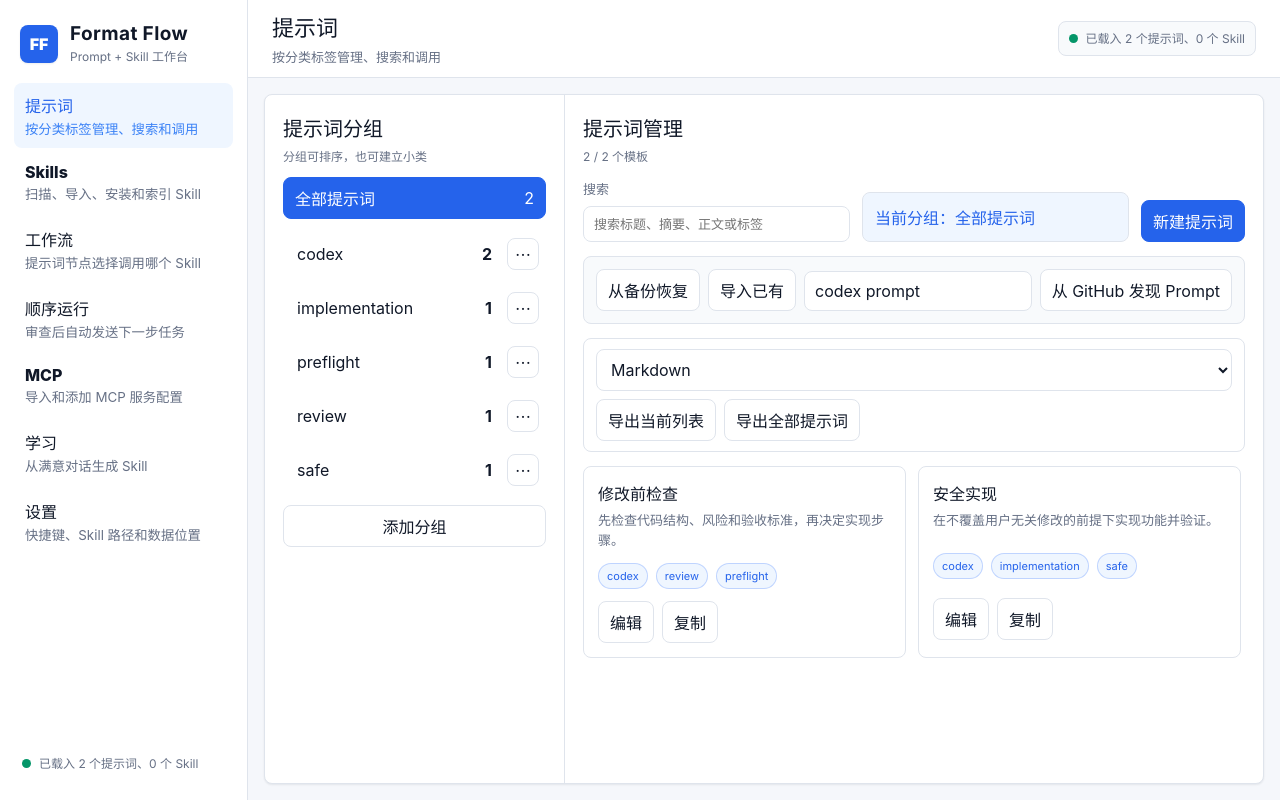
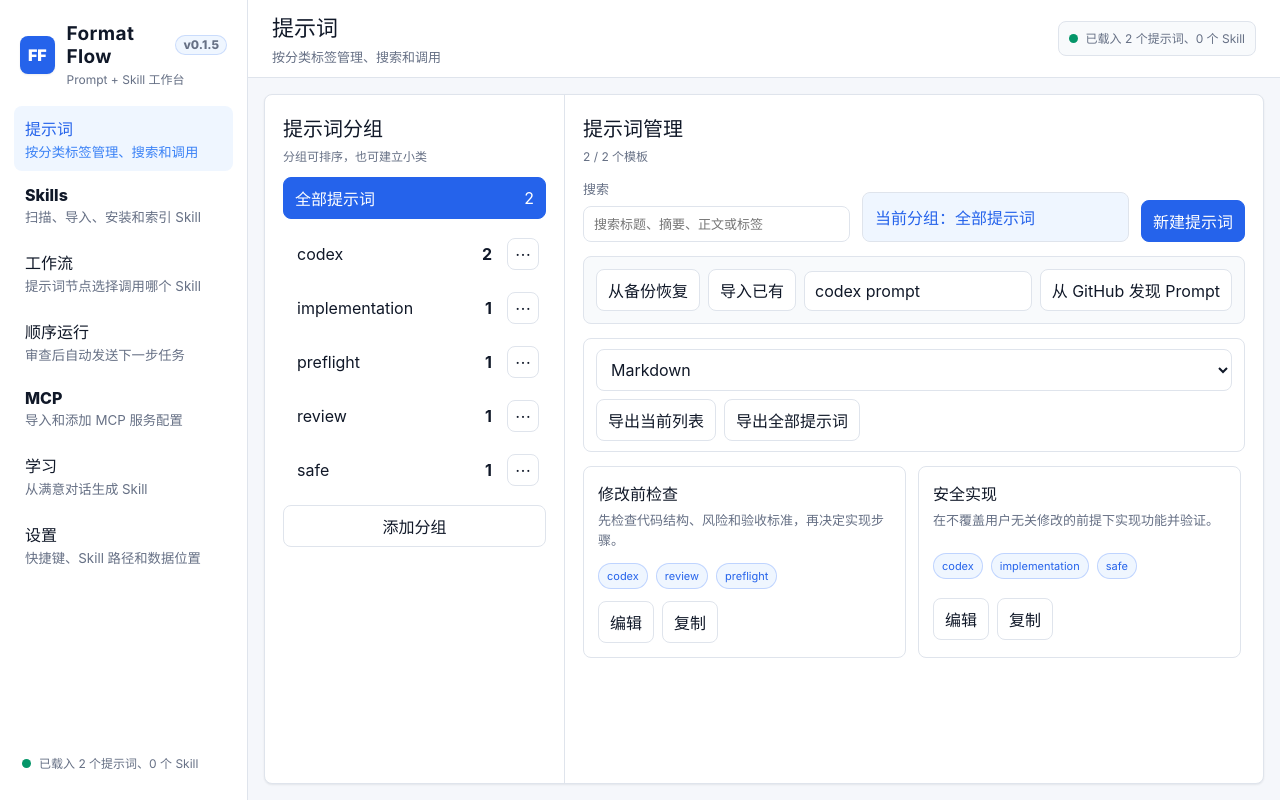
Before and after one commit to Given-Dream/format-flow, a React (Vite) app: page / in a window 1280 px wide. Built offline with nearby package versions, Linux system fonts and the light colour scheme.

Commit message:
Show app version in installer and UI

```diff
--- a/electron.vite.config.ts
+++ b/electron.vite.config.ts
@@ -1,6 +1,9 @@
 import { resolve } from 'node:path'
+import { readFileSync } from 'node:fs'
 import { defineConfig, externalizeDepsPlugin } from 'electron-vite'
 import react from '@vitejs/plugin-react'
+
+const packageJson = JSON.parse(readFileSync(resolve('package.json'), 'utf8')) as { version: string }
 
 export default defineConfig({
   main: {
@@ -17,6 +20,9 @@ export default defineConfig({
         '@shared': resolve('src/shared')
       }
     },
+    define: {
+      __APP_VERSION__: JSON.stringify(packageJson.version)
+    },
     plugins: [react()]
   }
 })
--- a/src/renderer/src/App.tsx
+++ b/src/renderer/src/App.tsx
@@ -147,6 +147,7 @@ const RECOMMENDED_SHORTCUTS: RecommendedShortcut[] = [
 ]
 
 const formatFlow = getFormatFlowApi()
+const appVersion = __APP_VERSION__
 
 async function writeClipboardText(text: string): Promise<{ ok: boolean; message: string }> {
   if (!text.trim()) return { ok: false, message: '没有可复制的内容' }
@@ -428,7 +429,10 @@ export function App(): JSX.Element {
         <div className="brand">
           <div className="brand-mark">FF</div>
           <div>
-            <strong>Format Flow</strong>
+            <div className="brand-title">
+              <strong>Format Flow</strong>
+              <span className="version-badge">v{appVersion}</span>
+            </div>
             <span>Prompt + Skill 工作台</span>
           </div>
         </div>
--- a/src/renderer/src/styles.css
+++ b/src/renderer/src/styles.css
@@ -138,6 +138,27 @@ label {
   display: block;
   font-size: 19px;
   letter-spacing: 0.02em;
+}
+
+.brand-title {
+  display: flex;
+  align-items: center;
+  gap: 7px;
+  min-width: 0;
+}
+
+.version-badge {
+  display: inline-flex;
+  align-items: center;
+  height: 20px;
+  padding: 0 7px;
+  color: var(--accent);
+  font-size: 11px;
+  font-weight: 800;
+  line-height: 1;
+  background: var(--accent-soft);
+  border: 1px solid rgba(37, 99, 235, 0.18);
+  border-radius: 999px;
 }
 
 .brand span,
--- a/src/renderer/src/vite-env.d.ts
+++ b/src/renderer/src/vite-env.d.ts
@@ -1,2 +1,4 @@
 declare module '*.css'
 declare module '@xyflow/react/dist/style.css'
+
+declare const __APP_VERSION__: string
```
Also changed, not shown: 1 other file (tests, documents, lock files or other folders).
